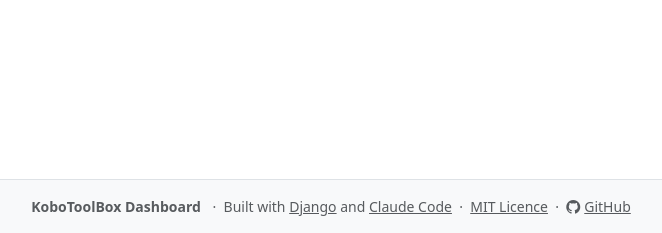
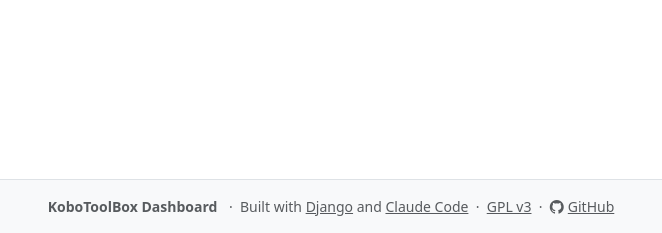
Before and after one commit to vmalep/KoboDashBoard, a Django app: page /dashboard/ in a window 1280 px wide. Shown: the part 567-800 px from the top of the page, without its empty margins (309-971 px from the left). Run offline with Django 5.2, Linux system fonts and the light colour scheme; the visitor is signed in with stand-in values (Sample User, id 1); data comes from the database, SQL or seed files in the repository; data that the repository does not hold is empty.

Commit message:
Switch licence from MIT to GPL v3
Prevents proprietary relicensing of derivatives.

Co-Authored-By: Claude Sonnet 4.6 <noreply@anthropic.com>

```diff
--- a/dashboard/templates/dashboard/base.html
+++ b/dashboard/templates/dashboard/base.html
@@ -143,7 +143,7 @@
       {% trans "Built with" %} <a href="https://www.djangoproject.com/" class="text-muted" target="_blank" rel="noopener">Django</a>
       and <a href="https://claude.ai/code" class="text-muted" target="_blank" rel="noopener">Claude Code</a>
       &nbsp;·&nbsp;
-      <a href="https://github.com/vmalep/koboDashBoard/blob/main/LICENSE" class="text-muted" target="_blank" rel="noopener">{% trans "MIT Licence" %}</a>
+      <a href="https://github.com/vmalep/koboDashBoard/blob/main/LICENSE" class="text-muted" target="_blank" rel="noopener">GPL v3</a>
       &nbsp;·&nbsp;
       <a href="https://github.com/vmalep/koboDashBoard" class="text-muted" target="_blank" rel="noopener"><i class="bi bi-github me-1"></i>GitHub</a>
     </div>
```
Also changed, not shown: 1 other file.
